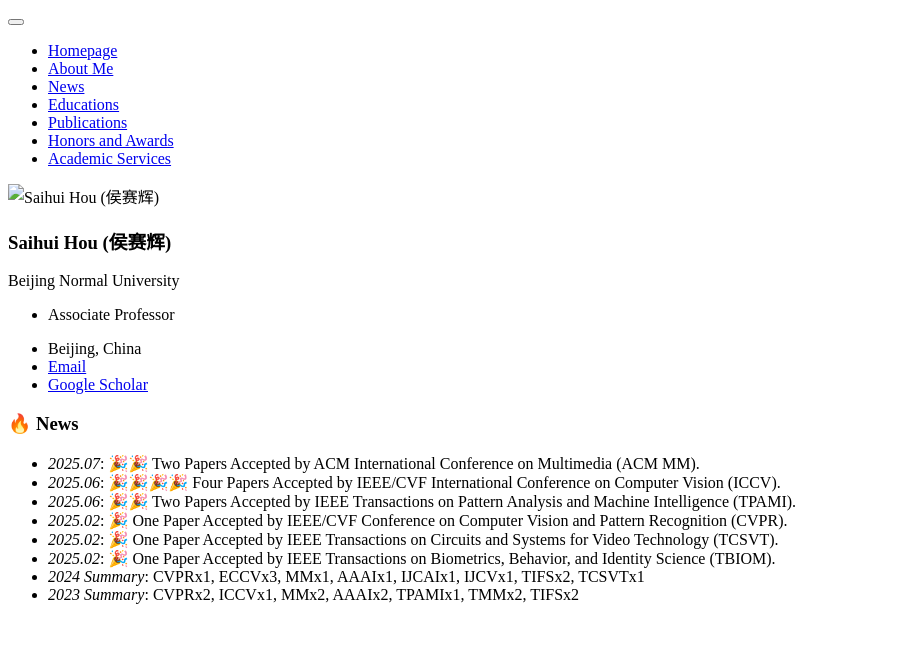
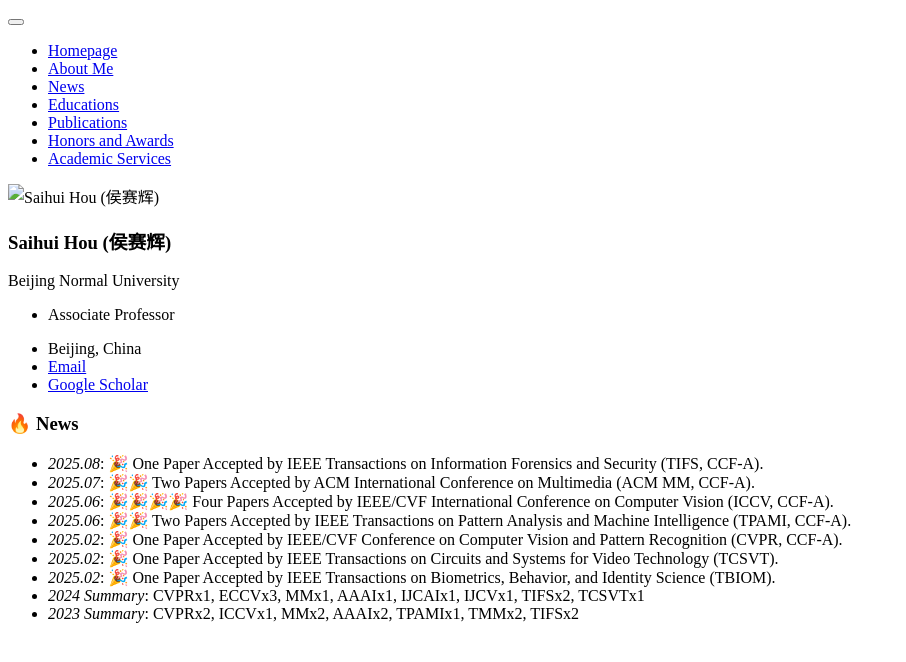
Before and after one commit to hshustc/hshustc.github.io, a Jekyll site: the page built from _pages/includes/2-news.md, in a window 1280 px wide. Shown: the top 662 px of the page, without its empty margins (0-906 px from the left). Built offline with Jekyll 4.4.1, drawn with Linux system fonts in a browser that asks for light colours; our own code applies the rules of GitHub Pages for plain Markdown files.

Commit message:
Update News

```diff
--- a/_config.yml
+++ b/_config.yml
@@ -28,7 +28,7 @@
   employer         :
   pubmed           :
   googlescholar    : "https://scholar.google.com/citations?user=6gnHaLcAAAAJ&hl"
-  email            : "hshvim@live.com"
+  email            : "housaihui@bnu.edu.cn"
   researchgate     :
   uri              :
   bitbucket        :
--- a/_pages/includes/2-news.md
+++ b/_pages/includes/2-news.md
@@ -1,8 +1,9 @@
 # 🔥 News
-- *2025.07*: 🎉🎉 Two Papers Accepted by ACM International Conference on Multimedia (ACM MM).
-- *2025.06*: 🎉🎉🎉🎉 Four Papers Accepted by IEEE/CVF International Conference on Computer Vision (ICCV).
-- *2025.06*: 🎉🎉 Two Papers Accepted by IEEE Transactions on Pattern Analysis and Machine Intelligence (TPAMI).
-- *2025.02*: 🎉 One Paper Accepted by IEEE/CVF Conference on Computer Vision and Pattern Recognition (CVPR).
+- *2025.08*: 🎉 One Paper Accepted by IEEE Transactions on Information Forensics and Security (TIFS, CCF-A).
+- *2025.07*: 🎉🎉 Two Papers Accepted by ACM International Conference on Multimedia (ACM MM, CCF-A).
+- *2025.06*: 🎉🎉🎉🎉 Four Papers Accepted by IEEE/CVF International Conference on Computer Vision (ICCV, CCF-A).
+- *2025.06*: 🎉🎉 Two Papers Accepted by IEEE Transactions on Pattern Analysis and Machine Intelligence (TPAMI, CCF-A).
+- *2025.02*: 🎉 One Paper Accepted by IEEE/CVF Conference on Computer Vision and Pattern Recognition (CVPR, CCF-A).
 - *2025.02*: 🎉 One Paper Accepted by IEEE Transactions on Circuits and Systems for Video Technology (TCSVT).
 - *2025.02*: 🎉 One Paper Accepted by IEEE Transactions on Biometrics, Behavior, and Identity Science (TBIOM).
 - *2024 Summary*: CVPRx1, ECCVx3, MMx1, AAAIx1, IJCAIx1, IJCVx1, TIFSx2, TCSVTx1
```
